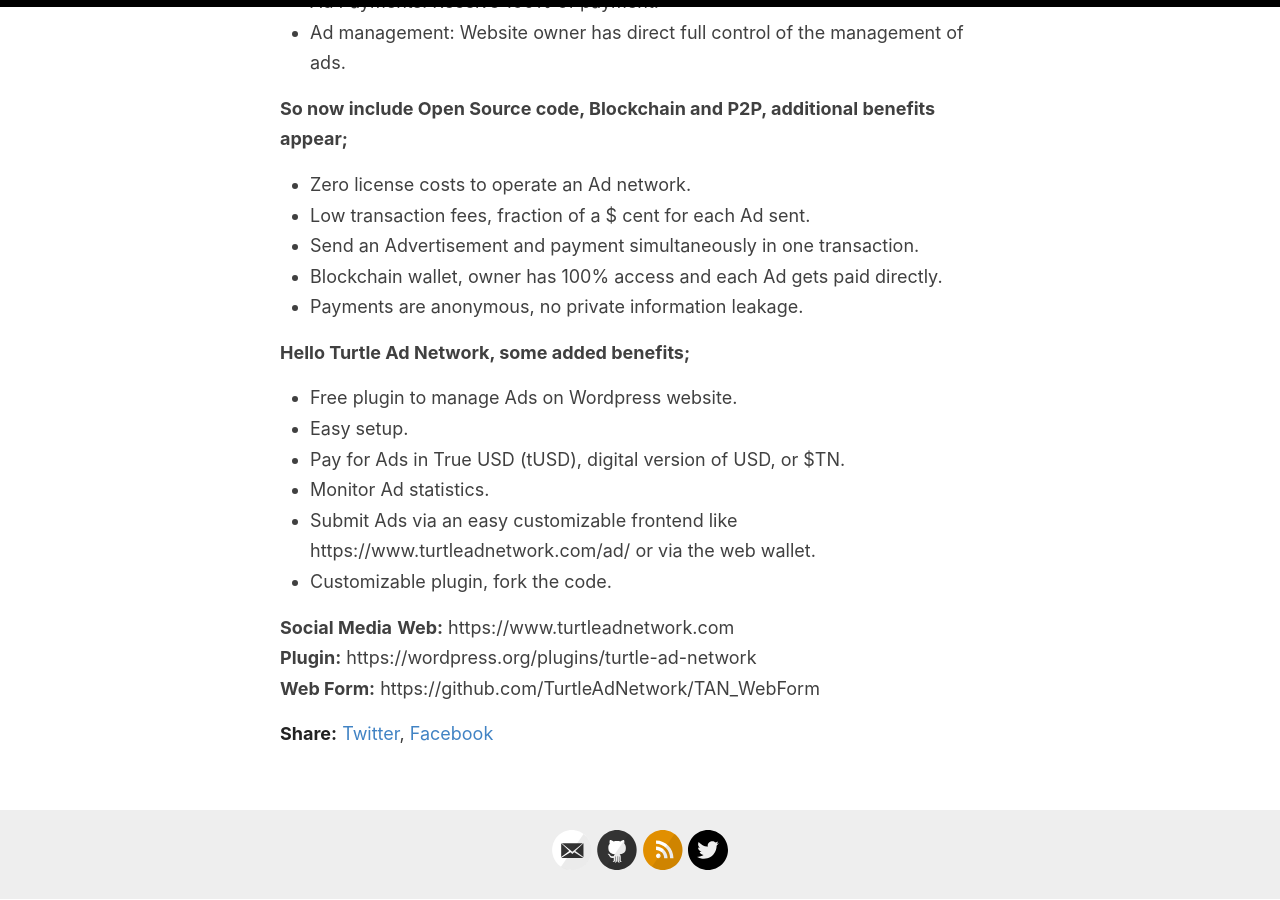
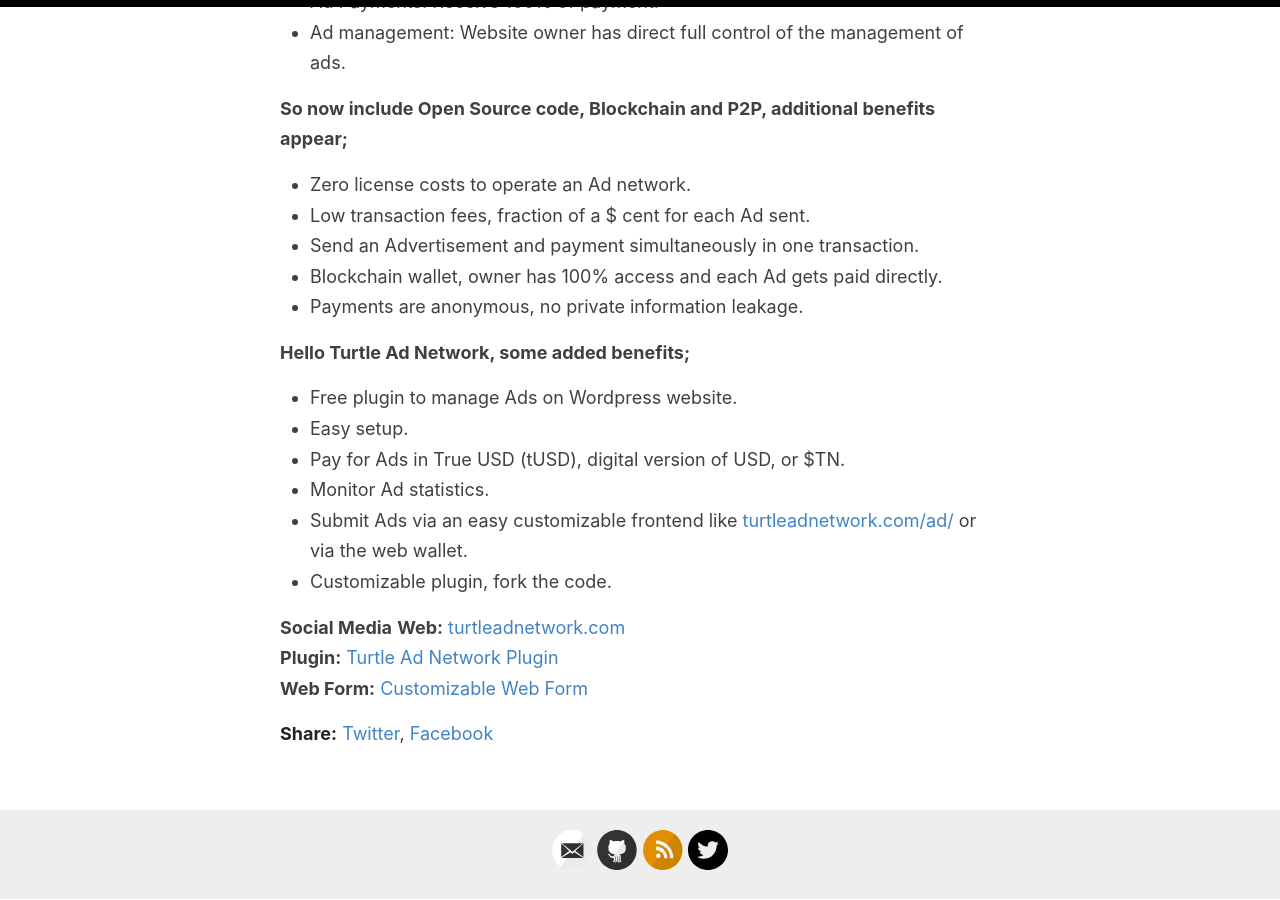
Before and after one commit to TurtleAdNetwork/TurtleAdNetwork.github.io, a Jekyll site: the page built from _posts/2020-07-07-whats-the-value-of-peertopeer-ads.md, in a window 1280 px wide and 900 px high, scrolled down 622 px. Built offline with Jekyll 4.4.1, drawn with Linux system fonts in a browser that asks for light colours.

Commit message:
Update 2020-07-07-whats-the-value-of-peertopeer-ads.md

```diff
--- a/_posts/2020-07-07-whats-the-value-of-peertopeer-ads.md
+++ b/_posts/2020-07-07-whats-the-value-of-peertopeer-ads.md
@@ -25,10 +25,10 @@ Now imagine removing the middlemen, costs and data mining… <br>
 -	Easy setup.
 -	Pay for Ads in True USD (tUSD), digital version of USD, or $TN.
 -	Monitor Ad statistics.
--	Submit Ads via an easy customizable frontend like https://www.turtleadnetwork.com/ad/ or via the web wallet.
+-	Submit Ads via an easy customizable frontend like <a href="https://www.turtleadnetwork.com/ad/">turtleadnetwork.com/ad/</a> or via the web wallet.
 -	Customizable plugin, fork the code.
 
 **Social Media**
-**Web:** https://www.turtleadnetwork.com <br>
-**Plugin:** https://wordpress.org/plugins/turtle-ad-network <br>
-**Web Form:** https://github.com/TurtleAdNetwork/TAN_WebForm
+**Web:** <a href="https://www.turtleadnetwork.com">turtleadnetwork.com</a> <br>
+**Plugin:** <a href="https://wordpress.org/plugins/turtle-ad-network">Turtle Ad Network Plugin</a> <br>
+**Web Form:** <a href="https://github.com/TurtleAdNetwork/TAN_WebForm">Customizable Web Form</a>
```
